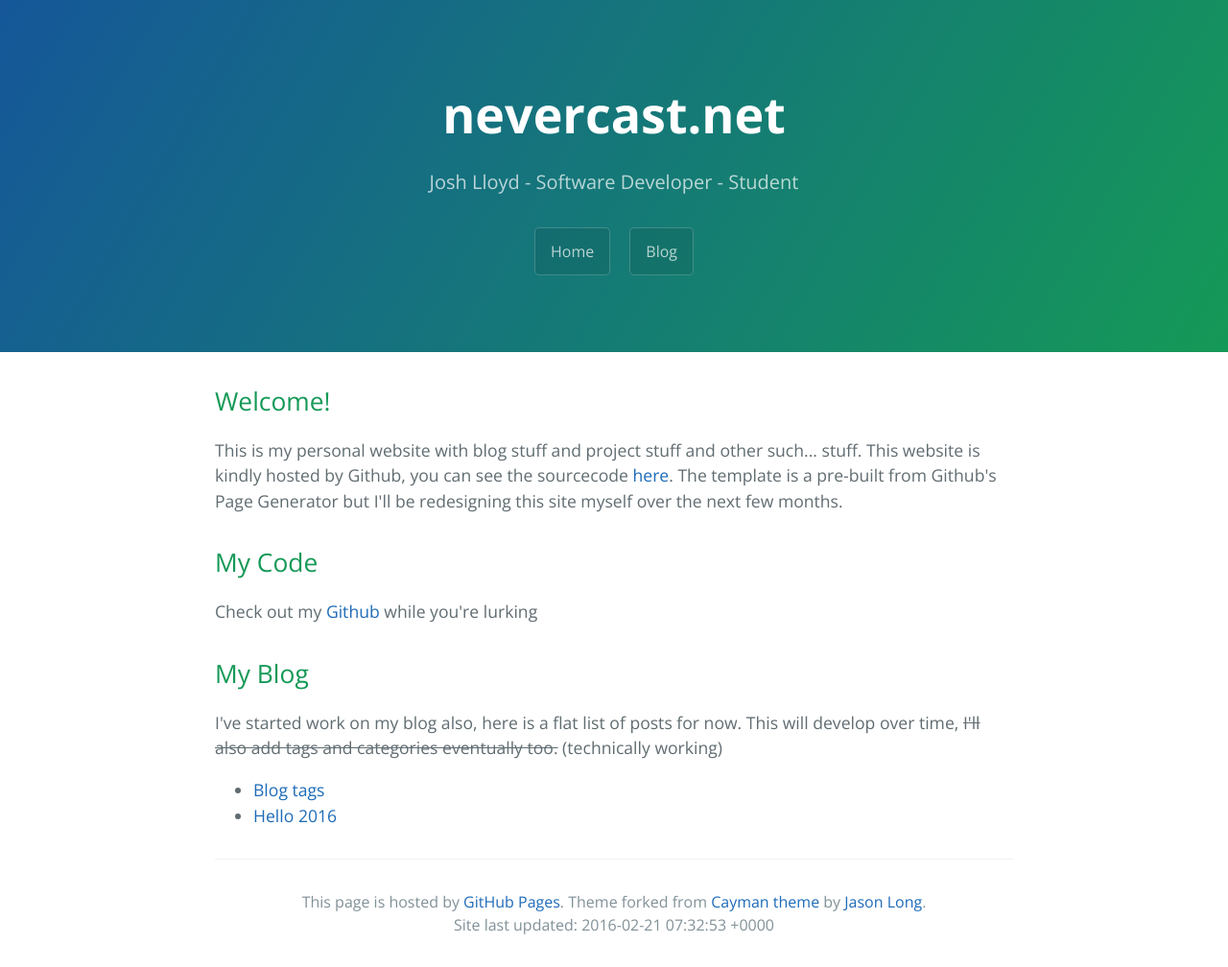
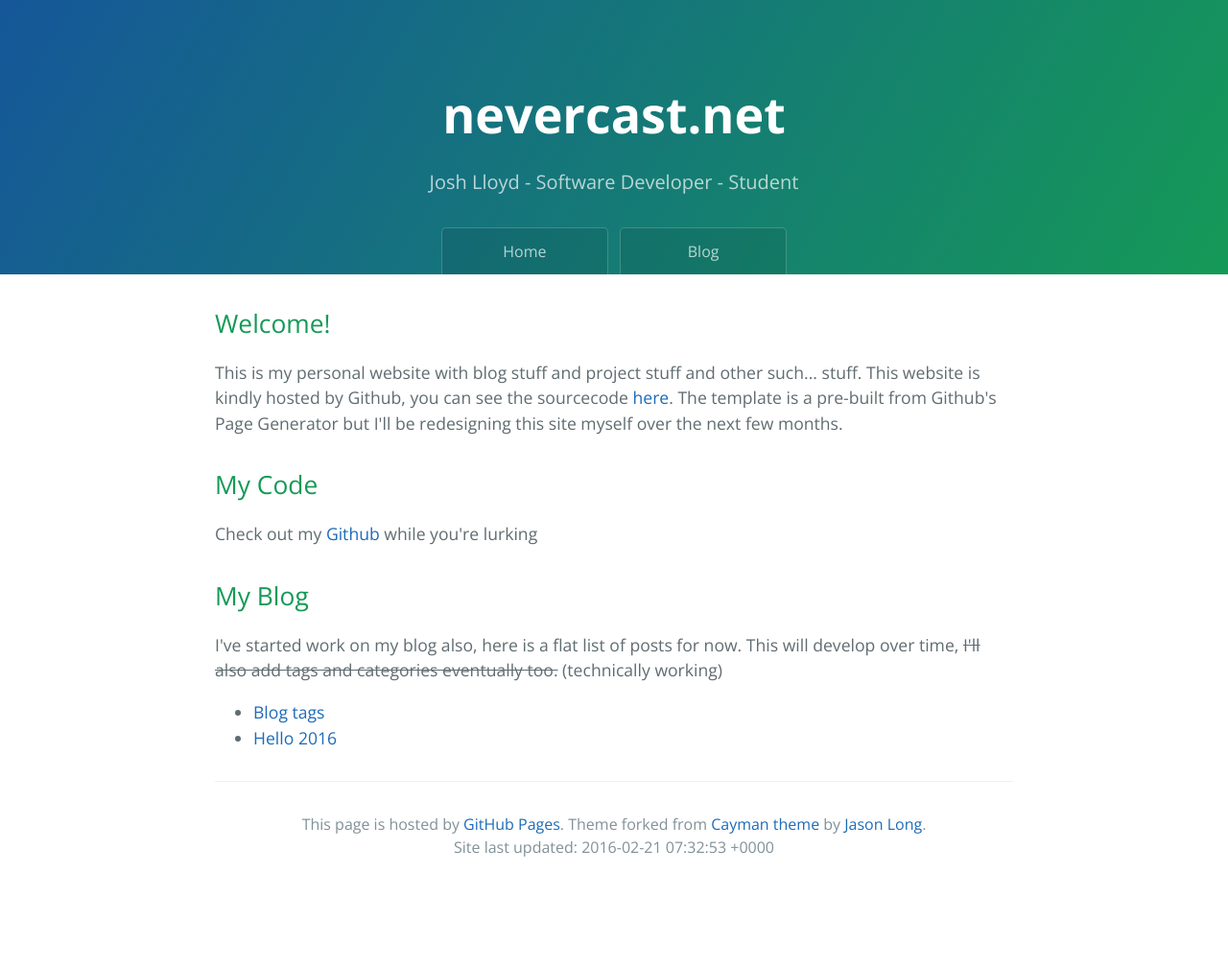
Before and after one commit to nevercast/nevercast.github.io, a Jekyll site: the page built from index.html, in a window 1280 px wide. Shown: the whole page at 96% size. Built offline with Jekyll 4.4.1, drawn with Linux system fonts in a browser that asks for light colours; after the commit the page ends 927 px from its top, so only the background shows below that.

Commit message:
Restyle buttons for header links

```diff
--- a/stylesheets/stylesheet.css
+++ b/stylesheets/stylesheet.css
@@ -26,7 +26,7 @@ a {
   border-radius: 0.3rem;
   transition: color 0.2s, background-color 0.2s, border-color 0.2s; }
   .btn + .btn {
-    margin-left: 1rem; }
+    margin-left: 0.5rem; }
 
 .btn:hover {
   color: rgba(255, 255, 255, 0.8);
@@ -52,20 +52,24 @@ a {
     .btn + .btn {
       margin-top: 1rem;
       margin-left: 0; } }
-
 .page-header {
   color: #fff;
   text-align: center;
   background-color: #159957;
   background-image: linear-gradient(120deg, #155799, #159957); }
-
+.page-header .btn {
+  min-width: 16%;
+  border-radius: 0.3em 0.3em 0 0;
+  border-bottom-width: 0;}
 @media screen and (min-width: 64em) {
   .page-header {
-    padding: 5rem 6rem; } }
+    padding: 5rem 6rem;
+    padding-bottom: 0;} }
 
 @media screen and (min-width: 42em) and (max-width: 64em) {
   .page-header {
-    padding: 3rem 4rem; } }
+    padding: 3rem 4rem;
+    padding-bottom: 0;} }
 
 @media screen and (max-width: 42em) {
   .page-header {
```
